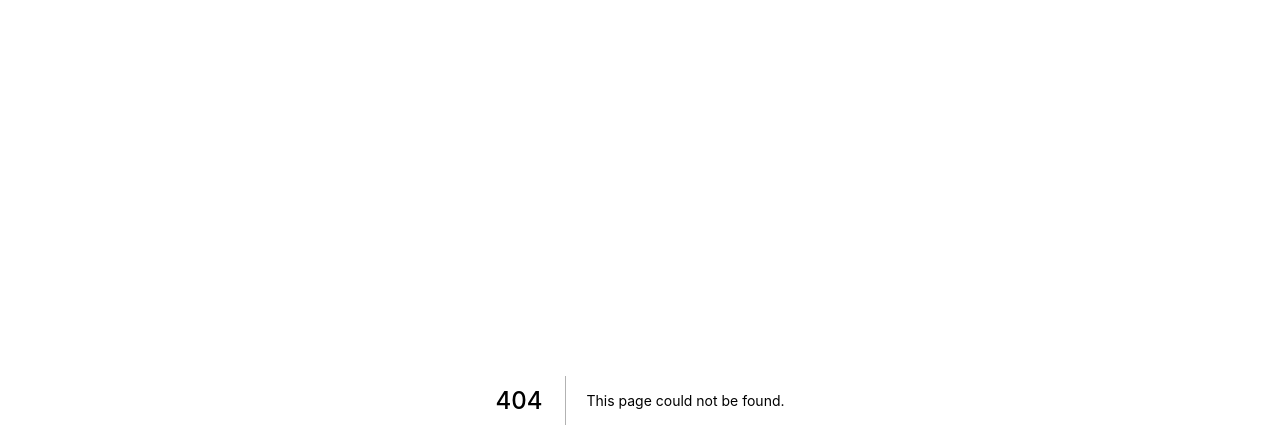
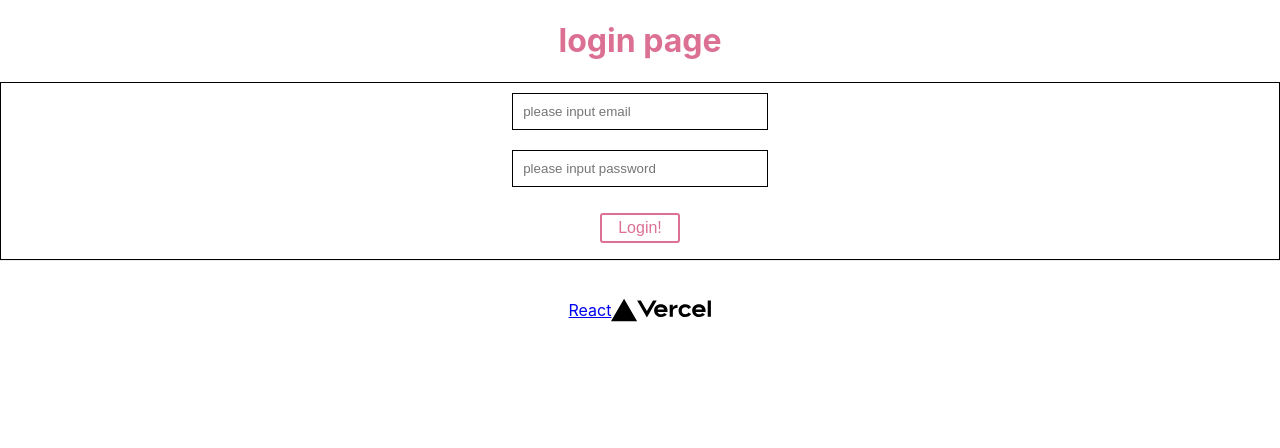
Before and after one commit to duoctvd/duoctv-trainning, a Next.js app: page /auth/login in a window 1280 px wide. Before the commit this address had no page. Shown: the top 448 px of the page. Built offline with nearby package versions, Linux system fonts and the light colour scheme.

Commit message:
make login layout

```diff
--- /dev/null
+++ b/pages/auth/login.tsx
@@ -0,0 +1,67 @@
+import React from "react";
+import Head from "next/head";
+import styled from "styled-components";
+import Footer from "../../components/Footer";
+
+export default function Login() {
+  return (
+    <>
+      <Head>
+        <Title>Login page</Title>
+      </Head>
+      <Heading>login page</Heading>
+      <Container>
+        <Form>
+          <Input placeholder="please input email" size="10px" />
+          <br />
+          <PasswordInput placeholder="please input password" size="10px" />
+          <br />
+          <Button>Login!</Button>
+        </Form>
+      </Container>
+      <Footer />
+    </>
+  );
+}
+
+const Heading = styled.h1`
+  font-size: 2em;
+  text-align: center;
+  color: palevioletred;
+`;
+
+const Title = styled.title``;
+
+const Container = styled.div`
+  text-align: center;
+  border: 1px solid;
+`;
+
+const Form = styled.form``;
+
+const Input = styled.input.attrs((props) => ({
+  type: "text",
+  size: props.size || "1em",
+}))`
+  border: 1px solid black;
+  margin: ${(props) => props.size};
+  padding: ${(props) => props.size};
+  width: 20%;
+`;
+
+const PasswordInput = styled(Input).attrs({
+  type: "password",
+})`
+  border: 1px solid black;
+  width: 20%;
+`;
+
+const Button = styled.button`
+  background: white;
+  color: palevioletred;
+  font-size: 1em;
+  margin: 1em;
+  padding: 0.25em 1em;
+  border: 2px solid palevioletred;
+  border-radius: 3px;
+`;
```
Also changed, not shown: pages/admin/top.tsx (added, +45 -0 lines).
